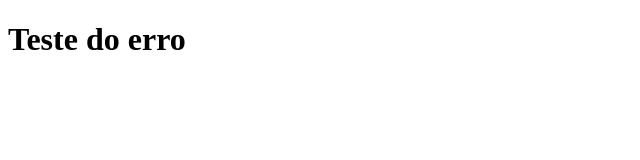
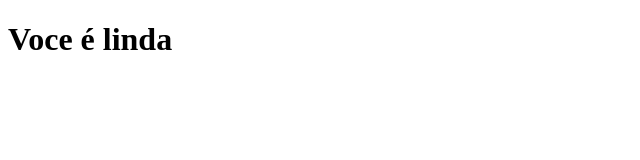
Before and after one commit to murilohunold/clone-tabnews, a Next.js app: page / in a window 1280 px wide. Shown: the top 160 px of the page, without its empty margins (0-640 px from the left). Built offline with nearby package versions, Linux system fonts and the light colour scheme.

Commit message:
Mensagem alterada

```diff
--- a/pages/index.js
+++ b/pages/index.js
@@ -1,5 +1,5 @@
 function Home(){
-    return <h1>Teste do erro</h1>
+    return <h1>Voce é linda</h1>
 }
 
 export default Home;
```
